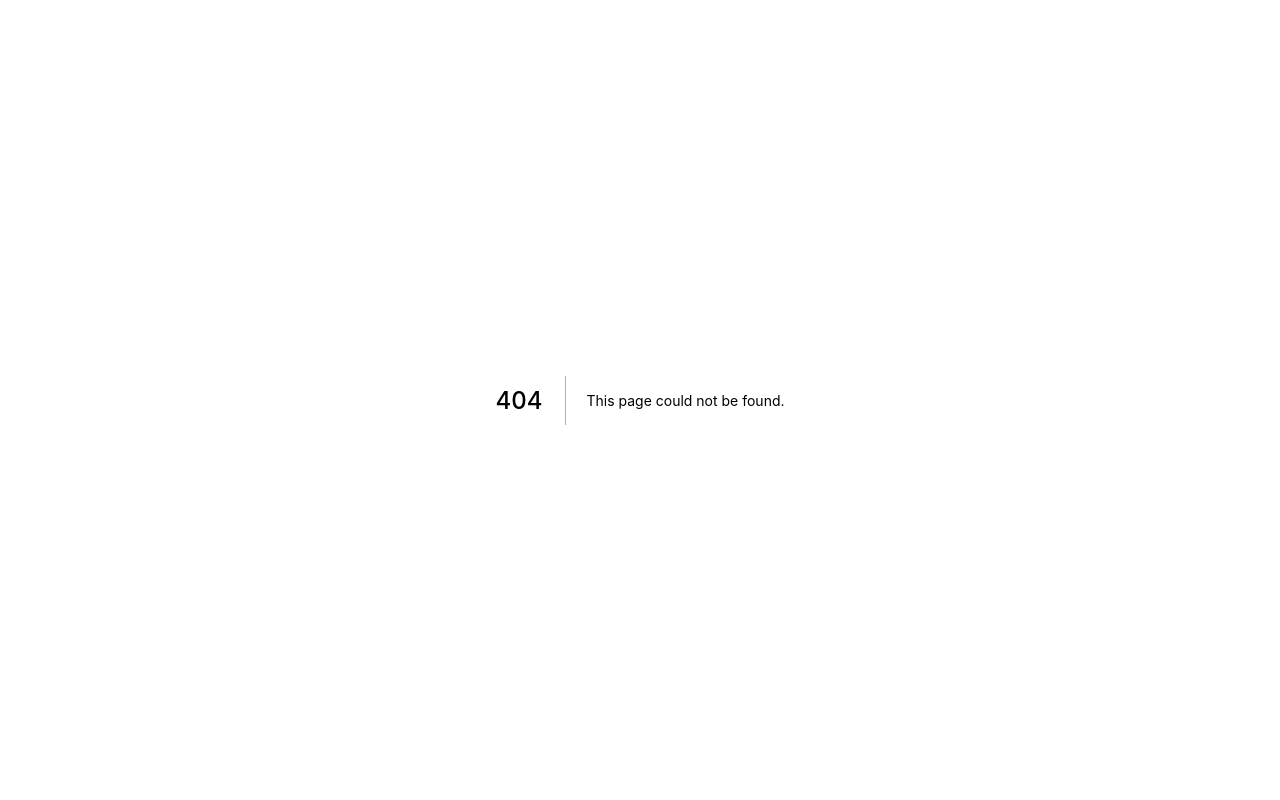
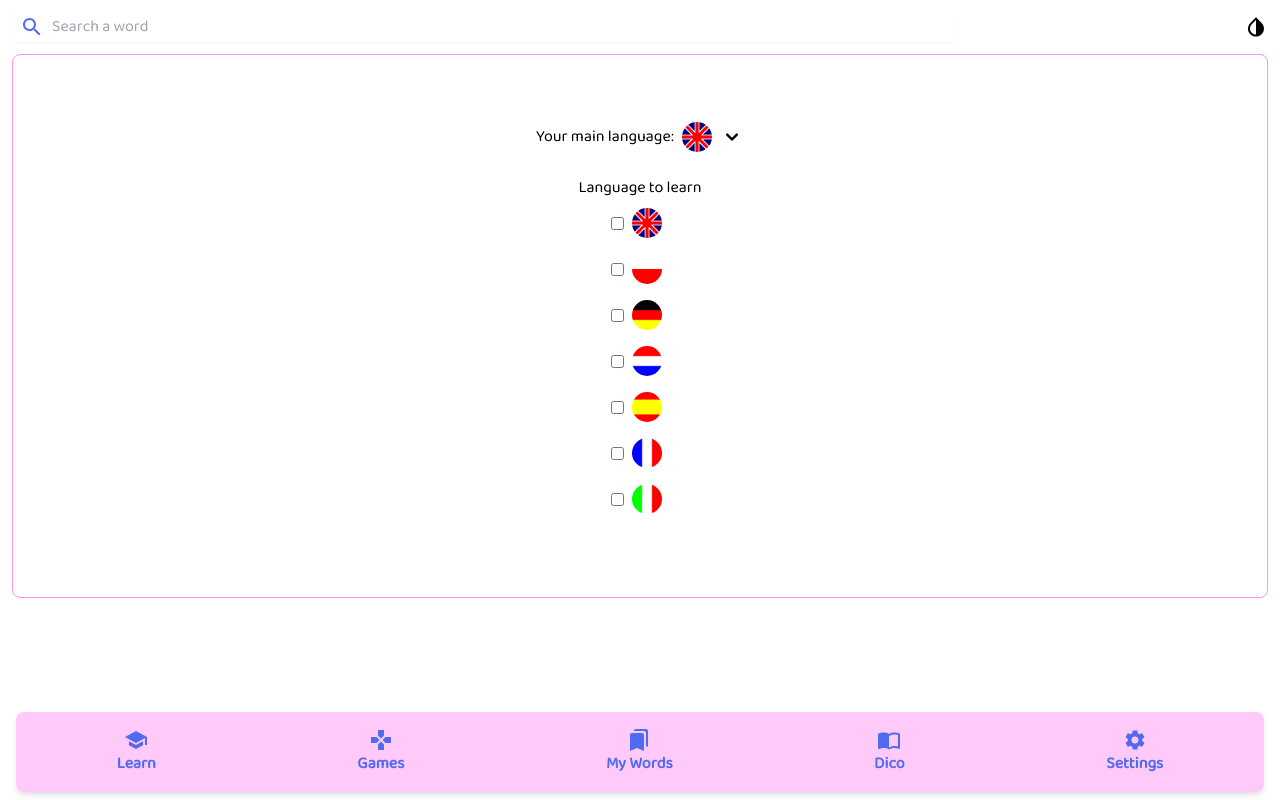
Before and after one commit to ArexSpeed/multiwords, a Next.js app: page /settings in a window 1280 px wide. Before the commit this address had no page. Built offline with nearby package versions, Linux system fonts and the light colour scheme.

Commit message:
settings ui

```diff
--- a/pages/index.tsx
+++ b/pages/index.tsx
@@ -1,8 +1,6 @@
 import { useEffect, useCallback, useState } from 'react';
 import Image from 'next/image';
 import Link from 'next/link';
-import { useAppSelector, useAppDispatch } from 'redux/hooks';
-import { decrement, increment } from 'redux/slices/counterSlice';
 import MetaHead from 'components/MetaHead';
 import MobileNav from 'components/Nav/MobileNav';
 import Search from 'components/Search';
@@ -15,8 +13,6 @@ import Flag from 'components/Flag';
 
 export default function Home() {
   const [currentHelloIndex, setCurrentHelloIndex] = useState<number>(0);
-  const count = useAppSelector((state) => state.counter.value);
-  const dispatch = useAppDispatch();
 
   const flags = ['eng', 'pol', 'ger', 'ned', 'spa', 'ita', 'fra'];
   const hellos = [
--- /dev/null
+++ b/pages/settings.tsx
@@ -0,0 +1,115 @@
+/* eslint-disable jsx-a11y/no-onchange */
+import React, { useState } from 'react';
+import MetaHead from 'components/MetaHead';
+import Search from 'components/Search';
+import MobileNav from 'components/Nav/MobileNav';
+import Flag from 'components/Flag';
+
+const SettingsPage = () => {
+  const [mainLang, setMainLang] = useState({
+    short: 'eng',
+    name: 'English'
+  });
+  const [openBox, setOpenBox] = useState(false);
+  const langs = [
+    {
+      short: 'eng',
+      name: 'English'
+    },
+    {
+      short: 'pol',
+      name: 'Polski'
+    },
+    {
+      short: 'ger',
+      name: 'Deutsch'
+    },
+    {
+      short: 'ned',
+      name: 'Nederlande'
+    },
+    {
+      short: 'spa',
+      name: 'Español'
+    },
+    {
+      short: 'fra',
+      name: 'Français'
+    },
+    {
+      short: 'ita',
+      name: 'Italiano'
+    }
+  ];
+
+  const changeMainLang = (short: string, name: string) => {
+    setMainLang({
+      short,
+      name
+    });
+    setOpenBox(false);
+  };
+
+  return (
+    <div className="w-screen h-screen max-h-screen flex flex-col relative font-baloo dark:bg-gray-700 dark:text-gray-100">
+      <MetaHead />
+      <main className="w-full max-h-screen">
+        <Search />
+        <section className="flex flex-col flex-grow w-full h-[80vh] px-3 justify-between items-center pb-24">
+          <div className="flex flex-col w-full h-full justify-center items-center px-2 border-[1px] border-primary25 rounded-lg">
+            <article className="flex flex-row justify-center items-center">
+              <h2>Your main language: </h2>
+              <div className="relative">
+                <button
+                  className="flex flex-row justify-center items-center"
+                  onClick={() => setOpenBox(!openBox)}>
+                  <Flag flag={mainLang.short} />
+                  <svg
+                    className="w-6 h-6"
+                    fill="currentColor"
+                    viewBox="0 0 20 20"
+                    xmlns="http://www.w3.org/2000/svg">
+                    <path
+                      fillRule="evenodd"
+                      d="M5.293 7.293a1 1 0 011.414 0L10 10.586l3.293-3.293a1 1 0 111.414 1.414l-4 4a1 1 0 01-1.414 0l-4-4a1 1 0 010-1.414z"
+                      clipRule="evenodd"
+                    />
+                  </svg>
+                </button>
+                {openBox && (
+                  <div className="absolute flex flex-col max-h-60 bg-secondary25 rounded-sm p-2 overflow-y-auto">
+                    {langs.map((lang, i) => (
+                      <button
+                        key={i}
+                        className="flex flex-row justify-start items-center hover:bg-secondary50"
+                        onClick={() => changeMainLang(lang.short, lang.name)}>
+                        <Flag flag={lang.short} />
+                        <span>{lang.name}</span>
+                      </button>
+                    ))}
+                  </div>
+                )}
+              </div>
+            </article>
+            <article className="my-4">
+              <div className="flex flex-col justify-center items-center">
+                <h2>Language to learn</h2>
+                {langs.map((lang, i) => (
+                  <label
+                    key={i}
+                    className="flex flex-row justify-center items-center cursor-pointer">
+                    <input type="checkbox" />
+                    <Flag flag={lang.short} />
+                  </label>
+                ))}
+              </div>
+            </article>
+          </div>
+        </section>
+        <MobileNav />
+      </main>
+    </div>
+  );
+};
+
+export default SettingsPage;
```
